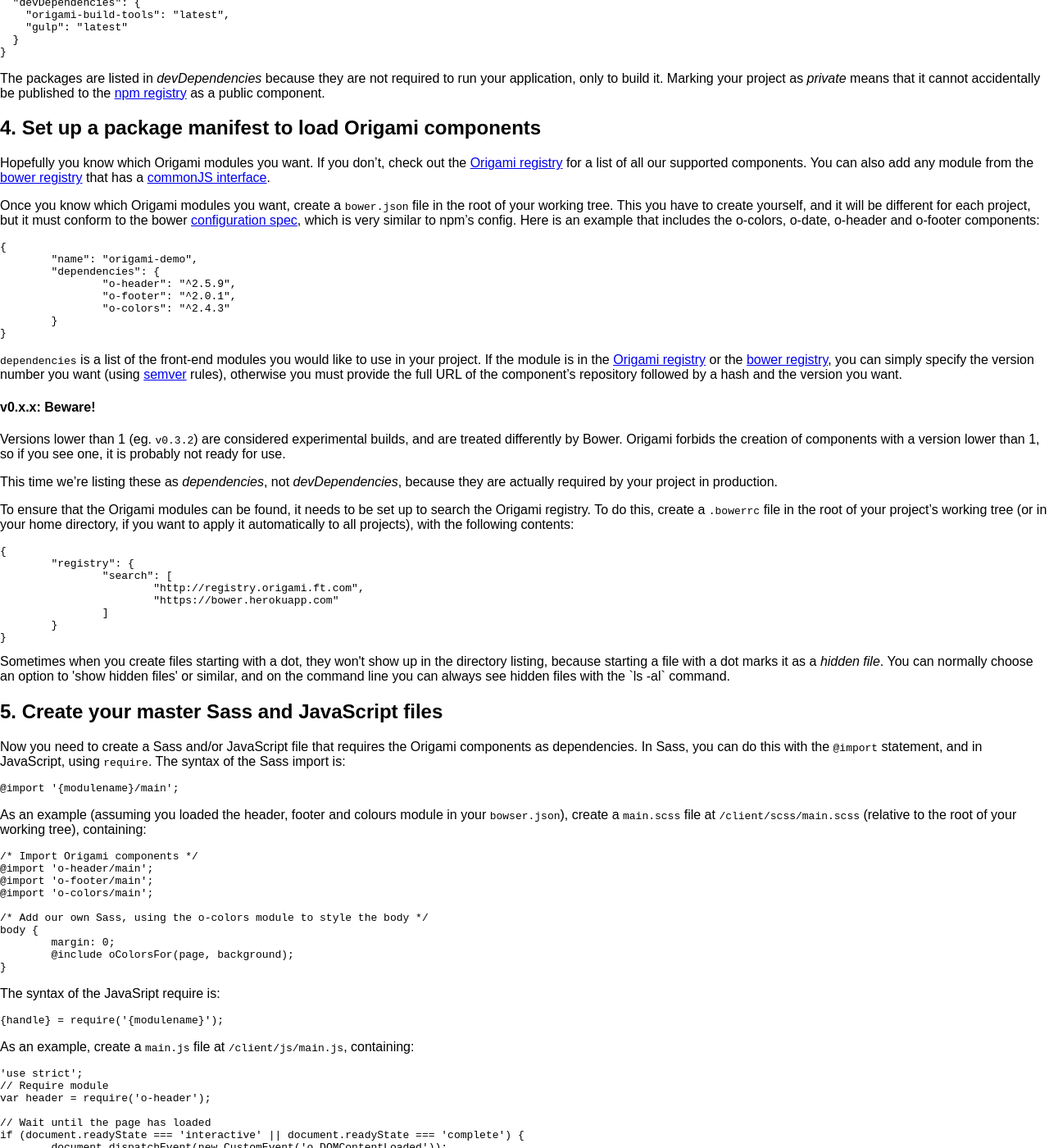
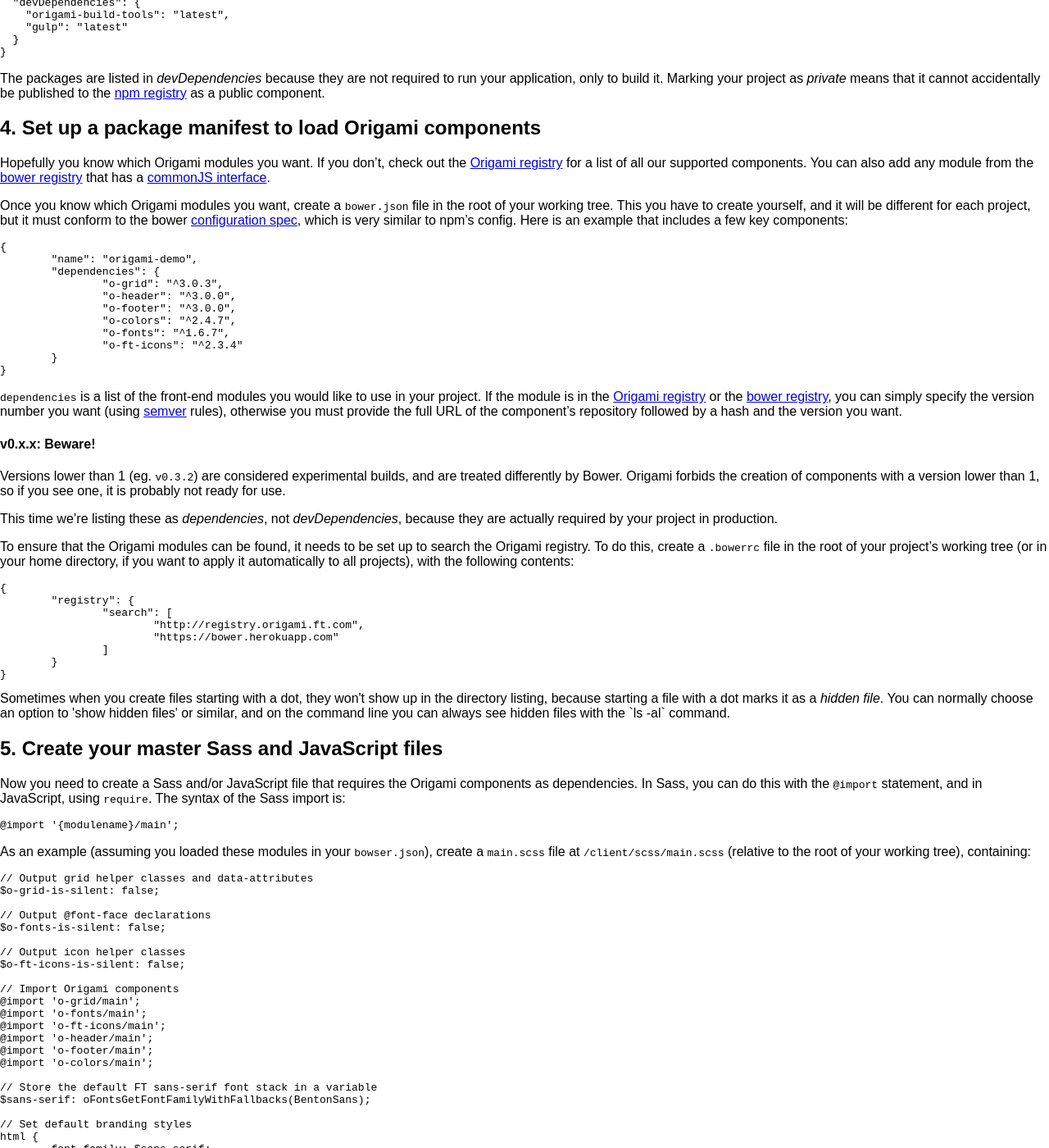
Before and after one commit to Financial-Times/ft-origami, a Jekyll site: the page built from docs/developer-guide/building-modules.md, in a window 1280 px wide and 1400 px high, scrolled down 2437 px. Shown: the whole window at 82% size. Built offline with Jekyll 4.4.1, drawn with Linux system fonts in a browser that asks for light colours; comment, search, counter and statistics services are not loaded; a style sheet for code colours, icons or effects is not loaded; some of the changed text lies outside the part shown.

Commit message:
Load critical components by default

```diff
--- a/docs/developer-guide/building-modules.md
+++ b/docs/developer-guide/building-modules.md
@@ -124,14 +124,17 @@ The packages are listed in *devDependencies* because they are not required to ru
 
 Hopefully you know which Origami modules you want.  If you don't, check out the [Origami registry](http://registry.origami.ft.com) for a list of all our supported components.  You can also add any module from the [bower registry](http://bower.io/search/) that has a [commonJS interface](http://wiki.commonjs.org/wiki/Modules/1.1).
 
-Once you know which Origami modules you want, create a `bower.json` file in the root of your working tree.   This you have to create yourself, and it will be different for each project, but it must conform to the bower [configuration spec](http://bower.io/docs/creating-packages/), which is very similar to npm's config.  Here is an example that includes the o-colors, o-date, o-header and o-footer components:
+Once you know which Origami modules you want, create a `bower.json` file in the root of your working tree.   This you have to create yourself, and it will be different for each project, but it must conform to the bower [configuration spec](http://bower.io/docs/creating-packages/), which is very similar to npm's config.  Here is an example that includes a few key components:
 
 	{
 		"name": "origami-demo",
 		"dependencies": {
-			"o-header": "^2.5.9",
-			"o-footer": "^2.0.1",
-			"o-colors": "^2.4.3"
+			"o-grid": "^3.0.3",
+			"o-header": "^3.0.0",
+			"o-footer": "^3.0.0",
+			"o-colors": "^2.4.7",
+			"o-fonts": "^1.6.7",
+			"o-ft-icons": "^2.3.4"
 		}
 	}
 
@@ -165,18 +168,40 @@ Now you need to create a Sass and/or JavaScript file that requires the Origami c
 
 	@import '{modulename}/main';
 
-As an example (assuming you loaded the header, footer and colours module in your `bowser.json`), create a `main.scss` file at `/client/scss/main.scss` (relative to the root of your working tree), containing:
+As an example (assuming you loaded these modules in your `bowser.json`), create a `main.scss` file at `/client/scss/main.scss` (relative to the root of your working tree), containing:
 
-	/* Import Origami components */
+	// Output grid helper classes and data-attributes
+	$o-grid-is-silent: false;
+
+	// Output @font-face declarations
+	$o-fonts-is-silent: false;
+
+	// Output icon helper classes
+	$o-ft-icons-is-silent: false;
+
+	// Import Origami components
+	@import 'o-grid/main';
+	@import 'o-fonts/main';
+	@import 'o-ft-icons/main';
 	@import 'o-header/main';
 	@import 'o-footer/main';
 	@import 'o-colors/main';
 
-	/* Add our own Sass, using the o-colors module to style the body */
+	// Store the default FT sans-serif font stack in a variable
+	$sans-serif: oFontsGetFontFamilyWithFallbacks(BentonSans);
+
+	// Set default branding styles
+	html {
+		font-family: $sans-serif;
+		@include oColorsFor(page, background); // The iconic pink background
+	}
+
+	// Reset the body margins
 	body {
 		margin: 0;
-		@include oColorsFor(page, background);
 	}
+
+	// Add your own styles here…
 
 The syntax of the JavaSript require is:
 
@@ -332,7 +357,7 @@ Here's an example of a web page created from the boilerplate that includes the s
 		<meta name="viewport" content="width=device-width, initial-scale=1.0" />
 
 		<!--
-				Perform your cuts the mustard test.
+			Perform your cuts the mustard test.
 		-->
 		<script>
 			var cutsTheMustard = ('querySelector' in document && 'localStorage' in window && 'addEventListener' in window);
```
